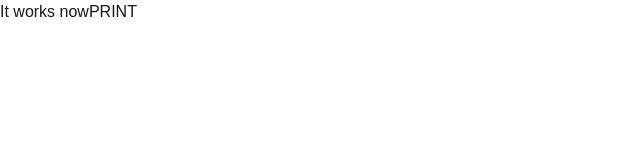
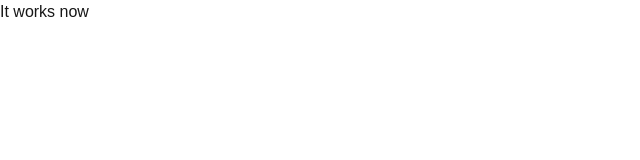
Before and after one commit to Kongr00/next-env, a Next.js app: page / in a window 1280 px wide. Shown: the top 160 px of the page, without its empty margins (0-640 px from the left). Built offline with nearby package versions, Linux system fonts and the light colour scheme.

Commit message:
some changes

```diff
--- a/src/app/page.tsx
+++ b/src/app/page.tsx
@@ -14,12 +14,11 @@ export default function Home() {
         ))
     }
 
+    printEnvs()
 
   return (
     <div>
         It works now
-
-        <button onClick={printEnvs}>PRINT</button>
     </div>
   );
 }
```
